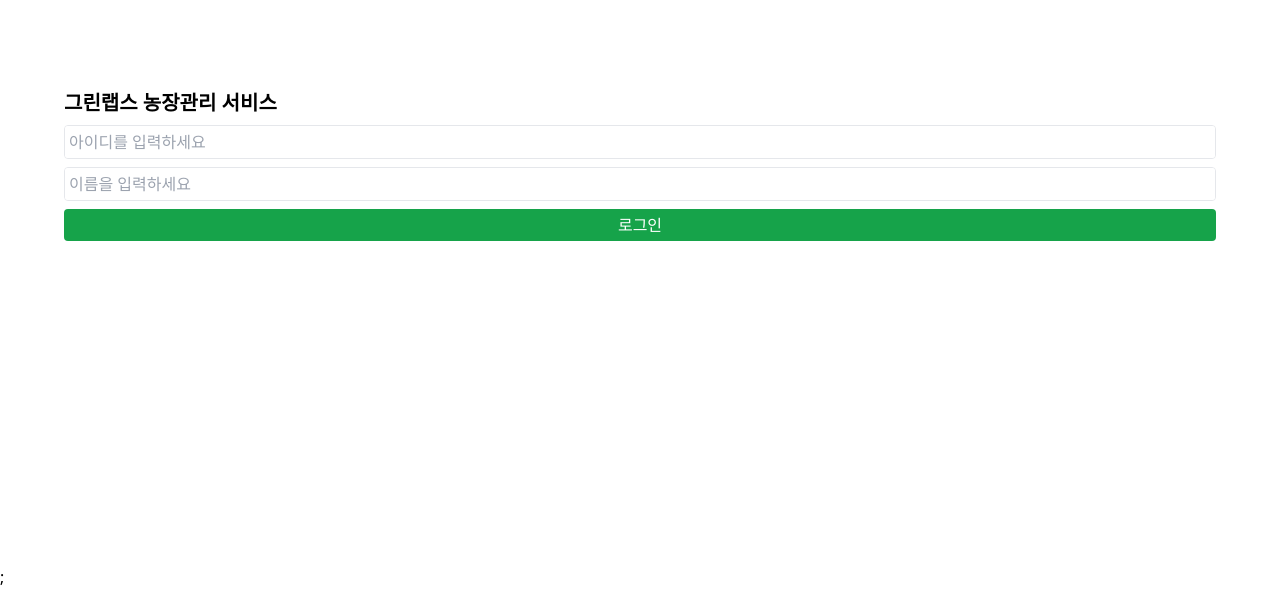
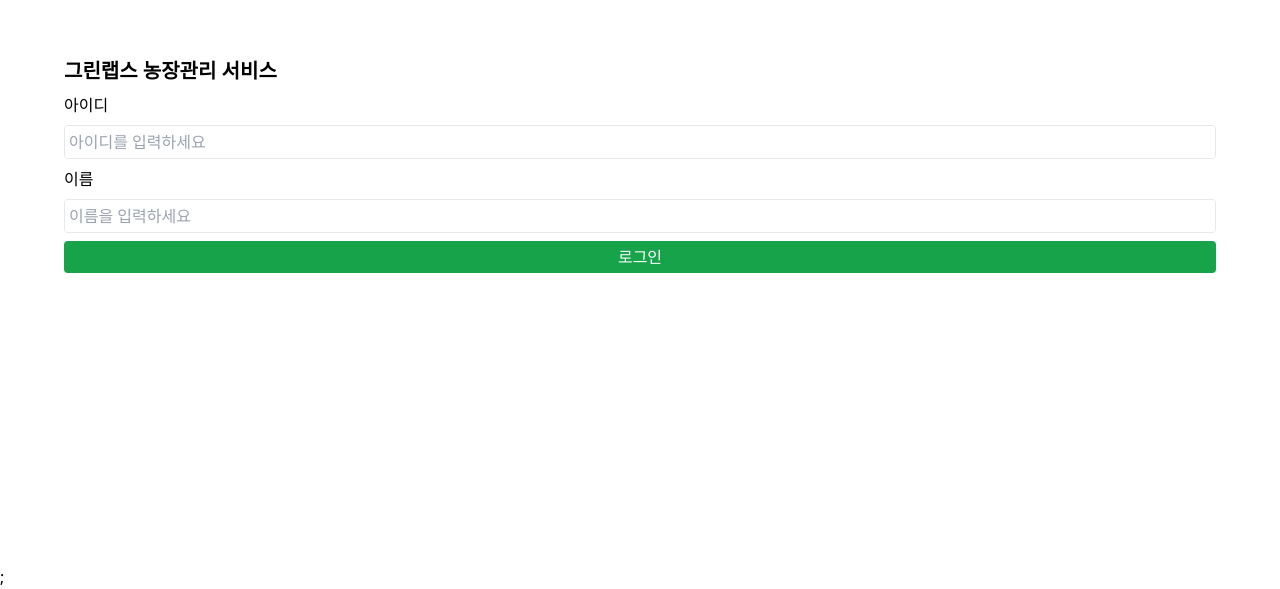
Before and after one commit to eamon3481/greenlabs-frontend-assignment, a Next.js app: page / in a window 1280 px wide. Shown: the part 235-824 px from the top of the page. Built offline with nearby package versions, Linux system fonts and the light colour scheme.

Commit message:
feat : 접근성을 위해 label 과 form tag 추가

```diff
--- a/pages/index.tsx
+++ b/pages/index.tsx
@@ -1,5 +1,5 @@
-import React from "react";
-import { ScreenWrap, Container, Input, Button } from "components";
+import React from 'react';
+import { ScreenWrap, Container, Input, Button } from 'components';
 
 //TODO: Q1-1 로그인 상태 관리
 // 상태관리 라이브러리 (context, redux, recoil 등) 을 활용해서 로그인 상태를 관리하는 기능을 개발 해주세요
@@ -10,12 +10,14 @@
  return (
   <Container>
    <ScreenWrap>
-        <div className="w-[90%] flex flex-col gap-2">
+    <form className="w-[90%] flex flex-col gap-2">
      <h1 className="font-bold text-xl">그린랩스 농장관리 서비스</h1>
-          <Input type="text" name="id" placeholder="아이디를 입력하세요" />
-          <Input type="text" name="name" placeholder="이름을 입력하세요" />
+     <label htmlFor="id">아이디</label>
+     <Input id="id" type="text" name="id" placeholder="아이디를 입력하세요" />
+     <label htmlFor="name">이름</label>
+     <Input id="name" type="text" name="name" placeholder="이름을 입력하세요" />
      <Button>로그인</Button>
-        </div>
+    </form>
    </ScreenWrap>
   </Container>
  );
```
Lines whose indentation alone changed are shown as unchanged.
